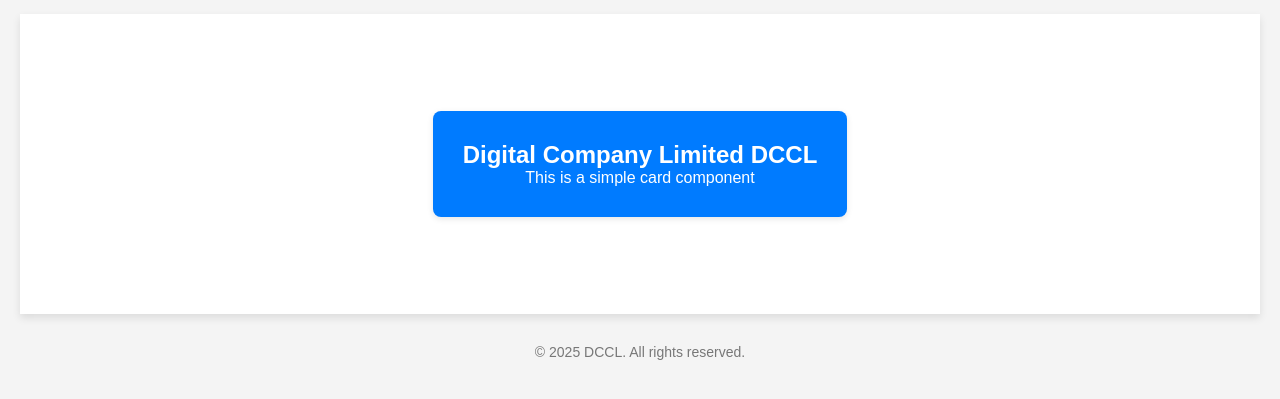
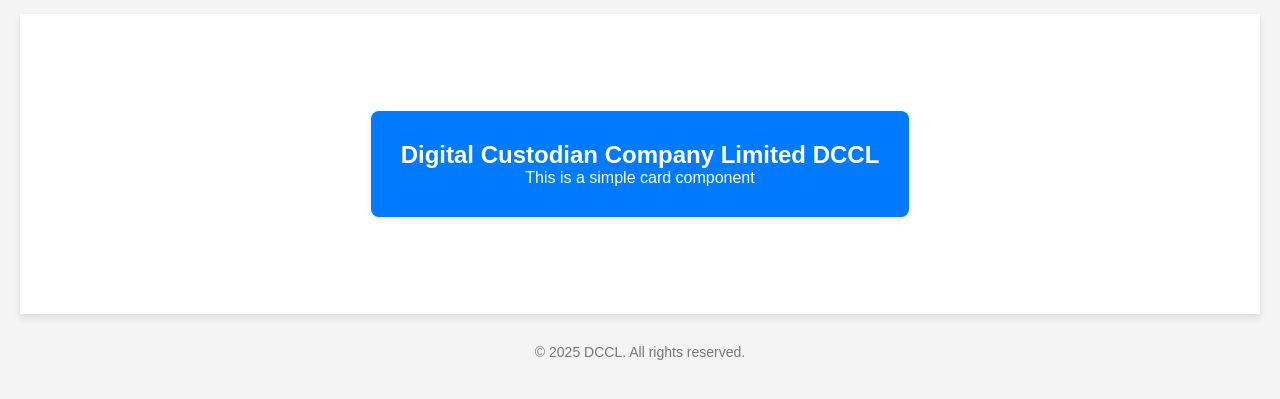
Before and after one commit to lalashabir/nawaz, a website: page index.html in a window 1280 px wide. Shown: the part 93-492 px from the top of the page. Drawn offline with Linux system fonts and the light colour scheme.

Commit message:
deploy: 1883193ff24e355030572affb9a3f98b32247f7c

```diff
--- a/index.html
+++ b/index.html
@@ -60,7 +60,7 @@
 
   <div class="main-content">
     <div class="card">
-      <h2>Digital Company Limited DCCL</h2>
+      <h2>Digital Custodian Company Limited DCCL</h2>
       <p>This is a simple card component </p>
     </div>
   </div>
```
